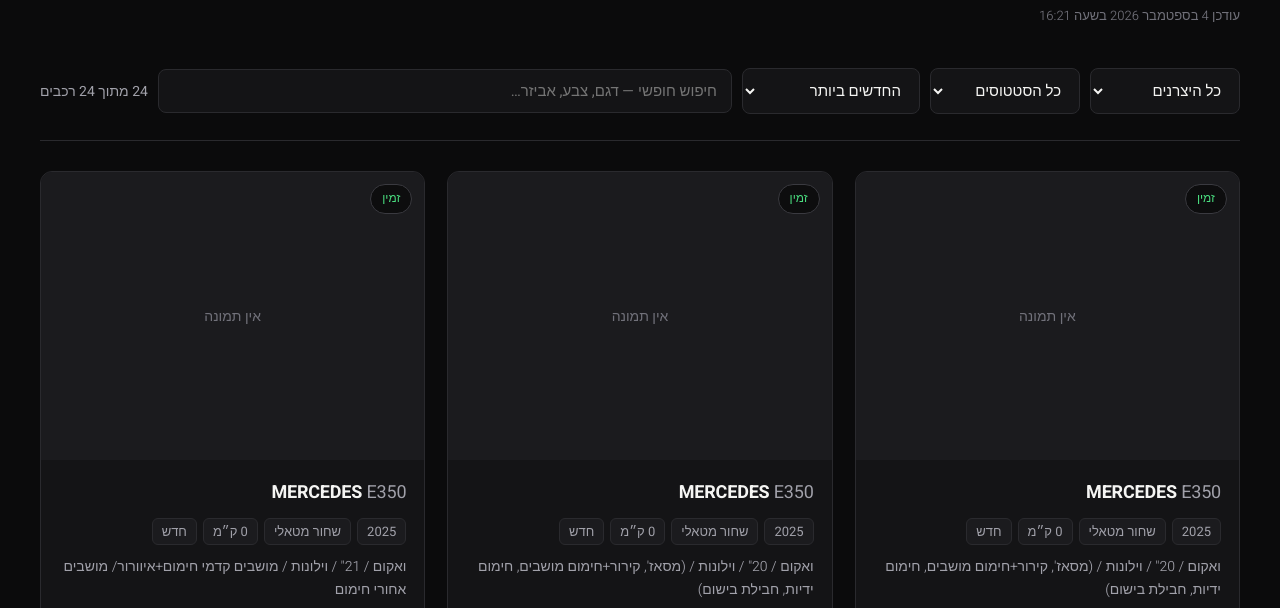
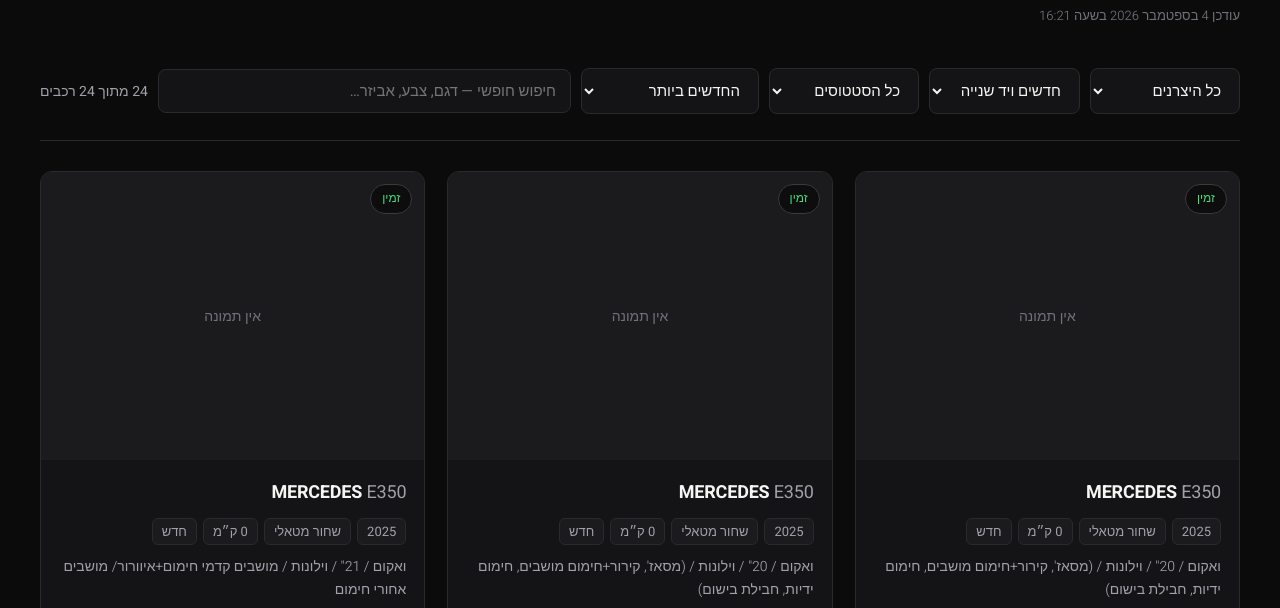
Before and after one commit to yedidiamotors/motors-site, a plain HTML site: page stock/index.html in a window 1280 px wide. Shown: the part 183-791 px from the top of the page. Drawn offline with Linux system fonts and the light colour scheme.

Commit message:
Let visitors filter the stock by new vs second-hand

```diff
--- a/stock/index.html
+++ b/stock/index.html
@@ -152,6 +152,11 @@
 
   <div class="filters" id="filters" hidden>
     <select id="f-make"><option value="">כל היצרנים</option></select>
+    <select id="f-condition">
+      <option value="">חדשים ויד שנייה</option>
+      <option value="new">חדשים בלבד</option>
+      <option value="used">יד שנייה בלבד</option>
+    </select>
     <select id="f-status">
       <option value="">כל הסטטוסים</option>
       <option value="available">זמין</option>
@@ -196,6 +201,10 @@
 const filters = document.getElementById('filters');
 let ALL = [];
 
+// חדש מול יד שנייה — נגזר מעמודת "מצב הרכב" בגיליון
+const condOf = v => /יד\s*שני/.test(v.condition || '') ? 'used'
+                  : /חדש/.test(v.condition || '') ? 'new' : '';
+
 const nis = n => new Intl.NumberFormat('he-IL',{style:'currency',currency:'ILS',maximumFractionDigits:0}).format(n);
 const num = n => new Intl.NumberFormat('he-IL').format(n);
 const esc = s => String(s).replace(/[&<>"']/g, c => ({'&':'&amp;','<':'&lt;','>':'&gt;','"':'&quot;',"'":'&#39;'}[c]));
@@ -231,12 +240,14 @@
 let VIEW = [];
 function render(){
   const make = document.getElementById('f-make').value;
+  const cond = document.getElementById('f-condition').value;
   const status = document.getElementById('f-status').value;
   const sort = document.getElementById('f-sort').value;
   const q = document.getElementById('f-q').value.trim().toLowerCase();
 
   VIEW = ALL.filter(v => {
     if (make && v.make !== make) return false;
+    if (cond && condOf(v) !== cond) return false;
     if (status && v.status !== status) return false;
     if (q){
       const hay = [v.make,v.model,v.trim,v.color,v.engine,v.drivetrain,v.description,...(v.features||[])]
@@ -305,6 +316,10 @@
     [...new Set(ALL.map(v => v.make))].sort().forEach(m => {
       const o = document.createElement('option'); o.value = o.textContent = m; sel.appendChild(o);
     });
+    // /stock/?condition=used מגיע ישירות לרכבי יד שנייה
+    const wanted = new URLSearchParams(location.search).get('condition');
+    if (wanted === 'new' || wanted === 'used') document.getElementById('f-condition').value = wanted;
+
     if (d.updated_at){
       document.getElementById('stamp').textContent =
         'עודכן ' + new Date(d.updated_at).toLocaleString('he-IL',{dateStyle:'long',timeStyle:'short'});
```
